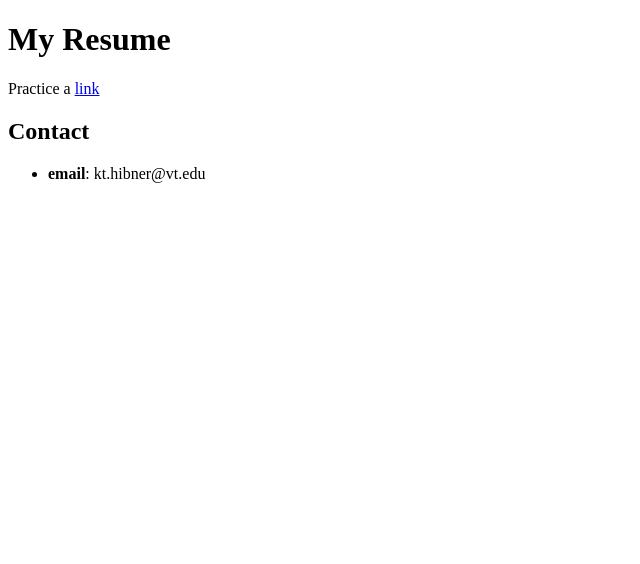
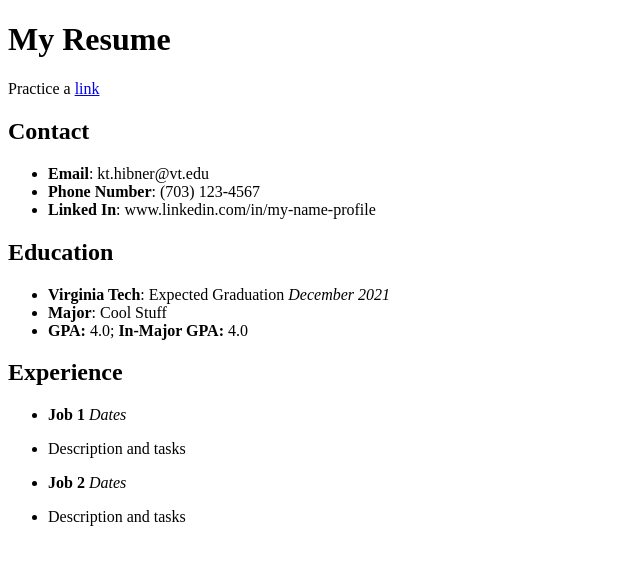
Before and after one commit to engl-4814/html-practice, a plain HTML site: page hibner/index.html in a window 1280 px wide. Shown: the whole page, without its empty margins (0-640 px from the left). Drawn offline with Linux system fonts and the light colour scheme.

Commit message:
Update Index, added more HTML elements to class foundation

```diff
--- a/hibner/index.html
+++ b/hibner/index.html
@@ -15,11 +15,28 @@
                 <section id="contact">
                     <h2>Contact</h2>
                     <ul>
-                        <li><strong>email</strong>: kt.hibner@vt.edu</li>
+                        <li><strong>Email</strong>: kt.hibner@vt.edu</li>
+                        <li><strong>Phone Number</strong>: (703) 123-4567</li>
+                        <li><strong>Linked In</strong>: www.linkedin.com/in/my-name-profile </li>
                     </ul>
                 </section>
-                <section id="education"></section>
-                <section id="experience"></section>
+                <section id="education">
+                    <h2>Education</h2>
+                    <ul>
+                        <li><strong>Virginia Tech</strong>: Expected Graduation <em>December 2021</em></li>
+                        <li><strong>Major</strong>: Cool Stuff</li>
+                        <li><strong>GPA: </strong>4.0; <strong>In-Major GPA: </strong>4.0</li>
+                    </ul>
+                </section>
+                <section id="experience">
+                    <h2>Experience</h2>
+                    <ul>
+                        <li><strong>Job 1</strong> <em>Dates</em></li>
+                        <li><p>Description and tasks</p></li>
+                        <li><strong>Job 2</strong> <em>Dates</em></li>
+                        <li><p>Description and tasks</p></li>
+                    </ul>
+                </section>
             </article>
 
         </main>
```
